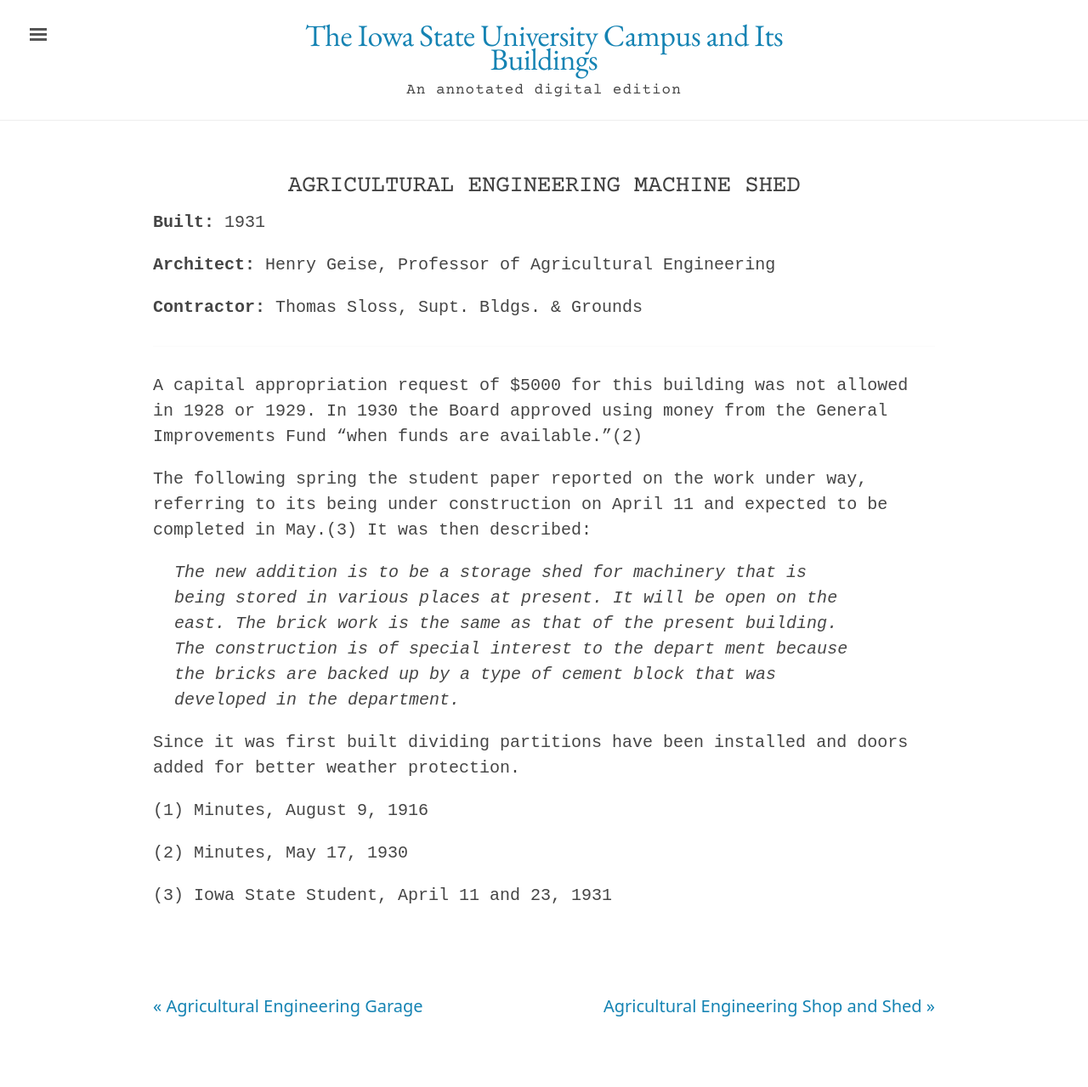
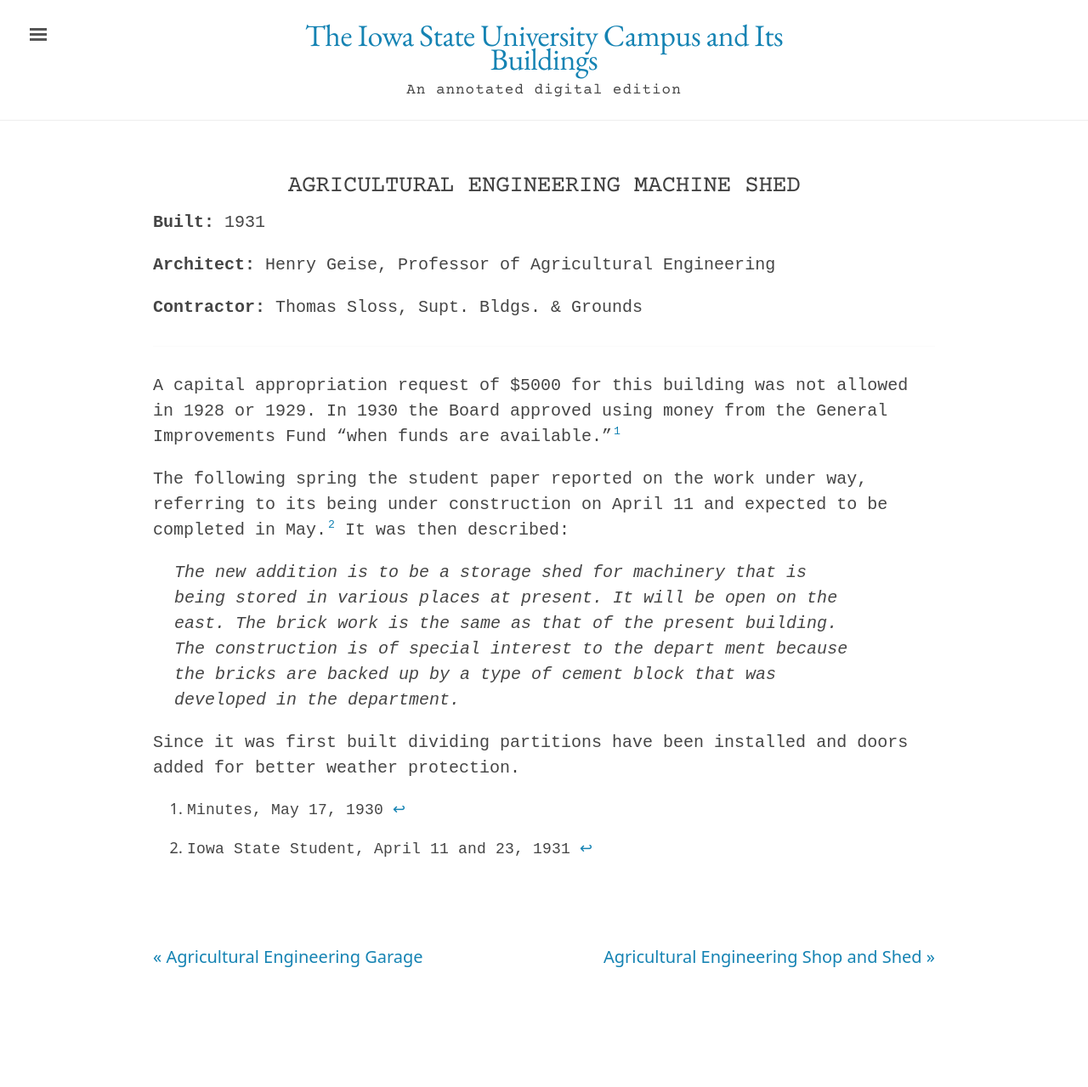
Before and after one commit to emanderson811/day-edition, a Jekyll site: the page built from _texts/buildings/003day-agricultural-eng-shed.md, in a window 1280 px wide. Shown: the whole page at 85% size. Built offline with Jekyll 4.4.1, drawn with Linux system fonts in a browser that asks for light colours; after the commit the page ends 1221 px from its top, so only the background shows below that.

Commit message:
Update 003day-agricultural-eng-shed.md

```diff
--- a/_texts/buildings/003day-agricultural-eng-shed.md
+++ b/_texts/buildings/003day-agricultural-eng-shed.md
@@ -15,16 +15,14 @@
 
 ---
 
-A capital appropriation request of $5000 for this building was not allowed in 1928 or 1929. In 1930 the Board approved using money from the General Improvements Fund "when funds are available."(2)
+A capital appropriation request of $5000 for this building was not allowed in 1928 or 1929. In 1930 the Board approved using money from the General Improvements Fund "when funds are available."[^fn1]
 
-The following spring the student paper reported on the work under way, referring to its being under construction on April 11 and expected to be completed in May.(3) It was then described:
+The following spring the student paper reported on the work under way, referring to its being under construction on April 11 and expected to be completed in May.[^fn2] It was then described:
 
 >The new addition is to be a storage shed for machinery that is being stored in various places at present. It will be open on the east. The brick work is the same as that of the present building. The construction is of special interest to the depart ment because the bricks are backed up by a type of cement block that was developed in the department.
 
 Since it was first built dividing partitions have been installed and doors added for better weather protection.
 
-(1)  Minutes, August 9,  1916
+[^fn1]:  Minutes, May 17, 1930
 
-(2)  Minutes, May 17, 1930
-
-(3)  Iowa State Student, April 11 and 23,  1931
+[^fn2]:  Iowa State Student, April 11 and 23,  1931
```
